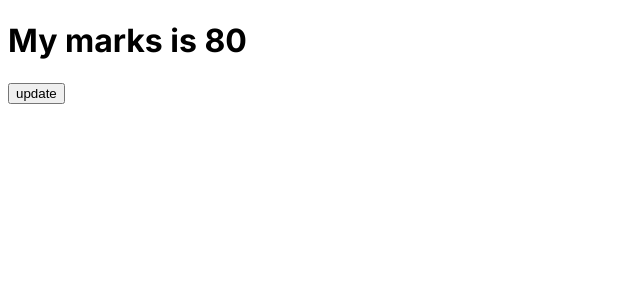
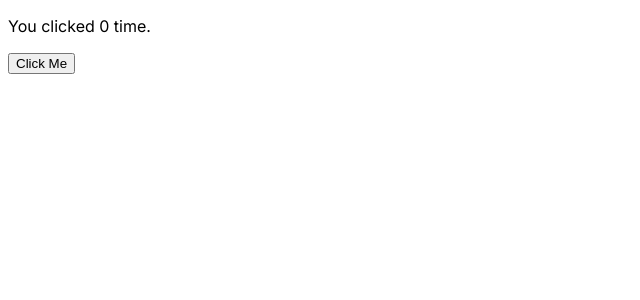
Before and after one commit to badshab454/react-next, a Next.js app: page / in a window 1280 px wide. Shown: the top 300 px of the page, without its empty margins (0-640 px from the left). Built offline with nearby package versions, Linux system fonts and the light colour scheme.

Commit message:
useState hook

```diff
--- a/app/layout.js
+++ b/app/layout.js
@@ -4,7 +4,7 @@ import { Inter } from 'next/font/google'
 const inter = Inter({ subsets: ['latin'] })
 
 export const metadata = {
-  title: 'Create Next App',
+  title: 'React Next App',
   description: 'Generated by create next app',
 }
 
--- a/app/page.js
+++ b/app/page.js
@@ -1,16 +1,12 @@
 "use client";
-import React, {useState} from "react";
+import React,{useState} from "react";
 
 const page = () => {
-  const [marks, setMarks] = useState(80);
-  return (
-    <>
-      <h1>My marks is {marks}</h1>
-      <button onClick={()=>{
-        setMarks(33)
-      }}>update</button>
-    </>
-  );
-};
+  const [count, setCount] = useState(0);
+  return <>
+    <p>You clicked {count} time.</p>
+    <button onClick={() => setCount(count + 1)}>Click Me</button>
+  </>
+}
 
 export default page;
```
